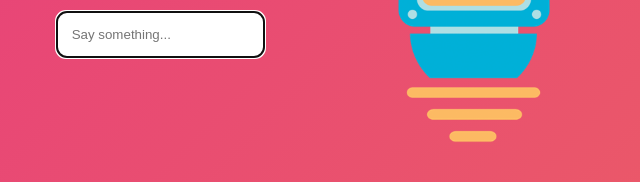
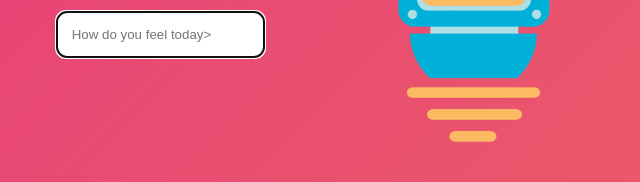
Before and after one commit to preethikabala/chatbot-text-2-speech, a plain HTML site: page index.html in a window 1280 px wide. Shown: the part 493-675 px from the top of the page, 486-1126 px from the left. Drawn offline with Linux system fonts and the light colour scheme.

Commit message:
Update index.html

```diff
--- a/index.html
+++ b/index.html
@@ -11,7 +11,7 @@
   <div id="container" class="container">
     <div id="chat" class="chat">
       <div id="messages" class="messages"></div>
-      <input id="input" type="text" placeholder="Say something..." autocomplete="off" autofocus="true" />
+      <input id="input" type="text" placeholder="How do you feel today>" autocomplete="off" autofocus="true" />
     </div>
     <img src="bot.png" alt="Robot cartoon" height="500vh">
   </div>
```
